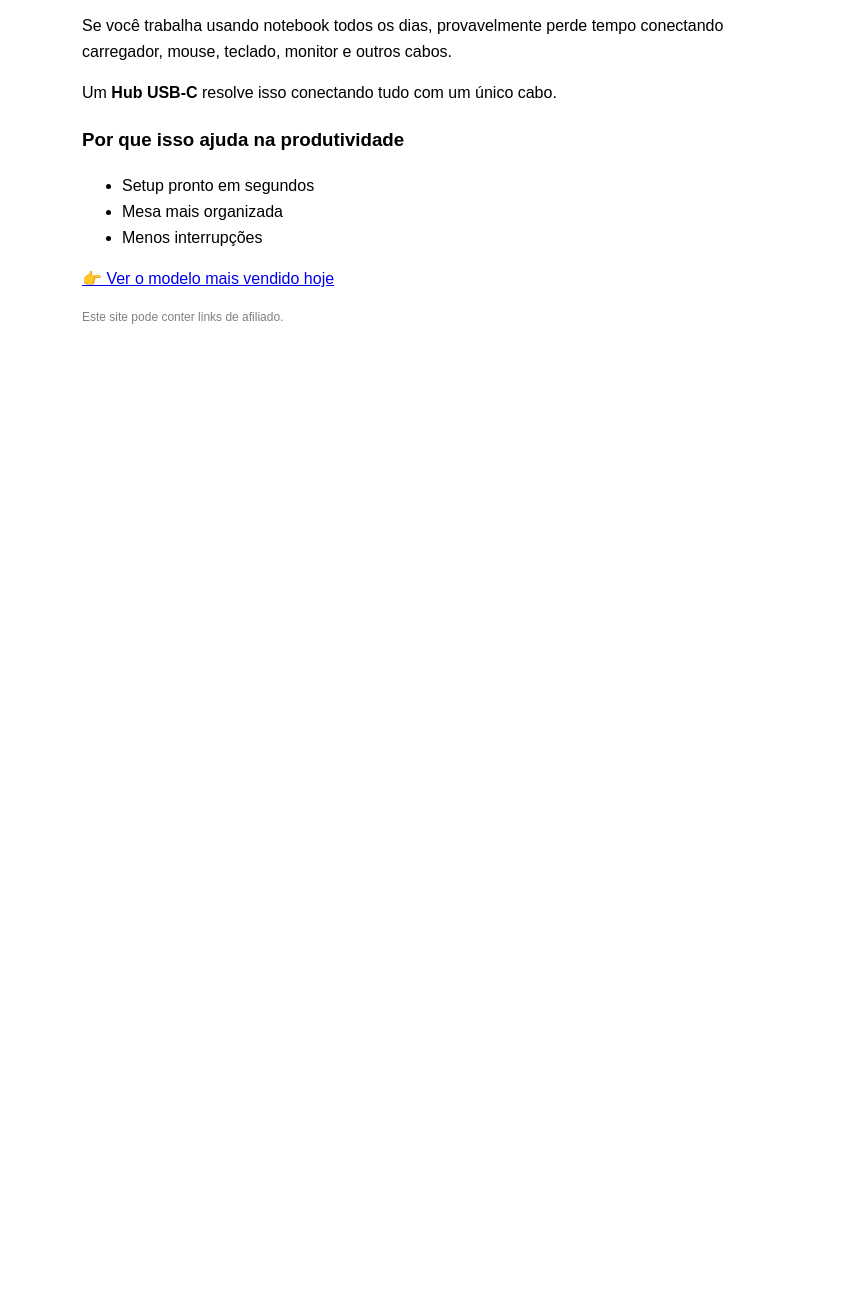
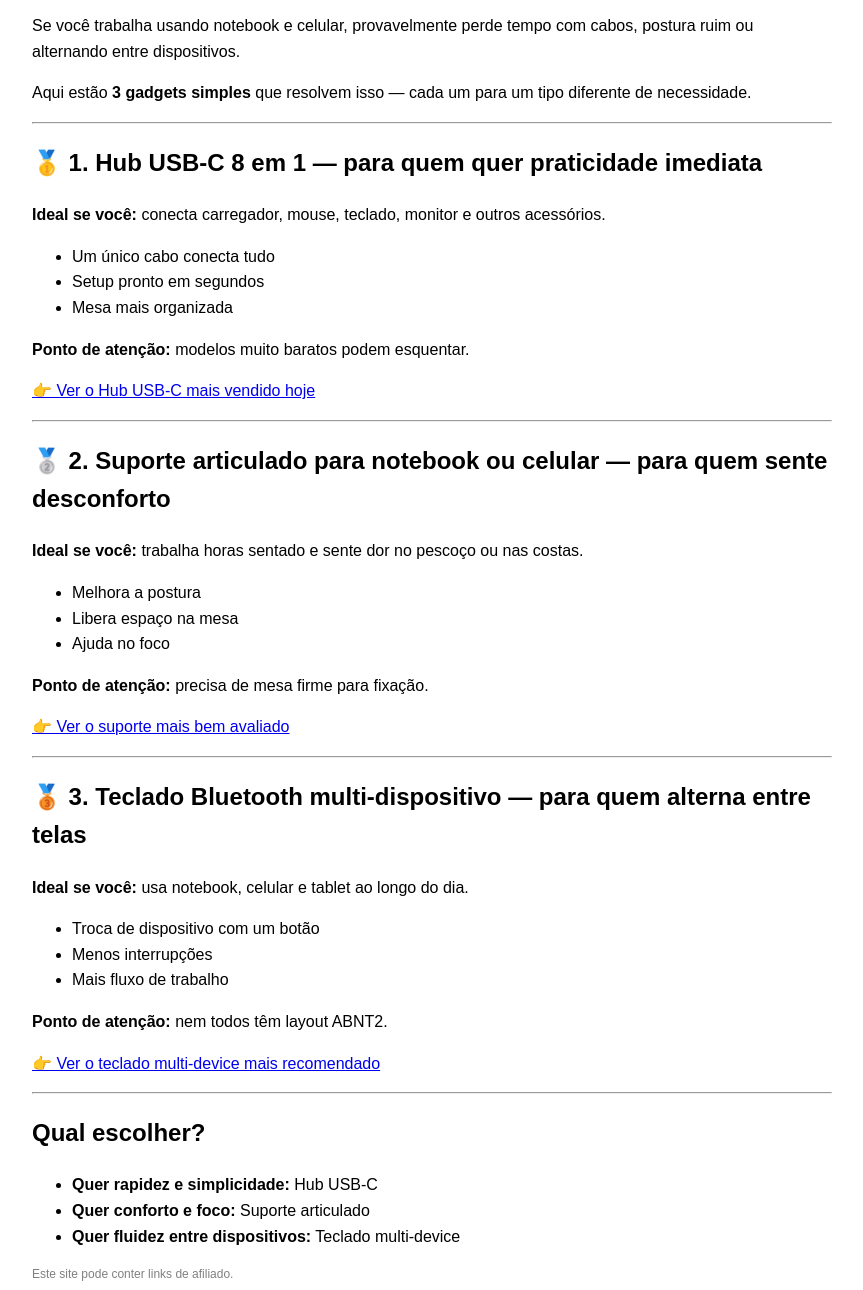
Before and after one commit to rafaelsalbuquerque-collab/produtividade-home-office, a plain HTML site: page index.html in a window 1280 px wide. Shown: the part 132-1422 px from the top of the page, without its empty margins (208-1071 px from the left). Before the commit the page ends 800 px from the top, so only its background shows below. Drawn offline with Linux system fonts and the light colour scheme.

Commit message:
Update index.html

```diff
--- a/index.html
+++ b/index.html
@@ -2,31 +2,93 @@
 <html lang="pt-BR">
 <head>
 <meta charset="UTF-8">
-<title>O gadget simples que economiza tempo no home office</title>
-<meta name="description" content="Veja o gadget simples que ajuda quem trabalha com notebook a ganhar tempo e foco no home office.">
+<title>3 gadgets simples para ganhar produtividade no home office</title>
+<meta name="description" content="Comparação direta de 3 gadgets simples que ajudam quem trabalha com notebook e celular a ganhar tempo e foco no home office.">
 </head>
 
-<body style="font-family:Arial; max-width:700px; margin:auto; line-height:1.6">
+<body style="font-family:Arial; max-width:800px; margin:auto; line-height:1.6">
 
-<h1>O gadget simples que economiza tempo no home office</h1>
+<h1>3 gadgets simples para ganhar produtividade no home office</h1>
 
-<p>Se você trabalha usando notebook todos os dias, provavelmente perde tempo
-conectando carregador, mouse, teclado, monitor e outros cabos.</p>
+<p>
+Se você trabalha usando notebook e celular, provavelmente perde tempo com
+cabos, postura ruim ou alternando entre dispositivos.
+</p>
 
-<p>Um <strong>Hub USB-C</strong> resolve isso conectando tudo com um único cabo.</p>
+<p>
+Aqui estão <strong>3 gadgets simples</strong> que resolvem isso — cada um para um tipo
+diferente de necessidade.
+</p>
 
-<h3>Por que isso ajuda na produtividade</h3>
+<hr>
+
+<h2>🥇 1. Hub USB-C 8 em 1 — para quem quer praticidade imediata</h2>
+
+<p><strong>Ideal se você:</strong> conecta carregador, mouse, teclado, monitor e outros acessórios.</p>
+
 <ul>
+<li>Um único cabo conecta tudo</li>
 <li>Setup pronto em segundos</li>
 <li>Mesa mais organizada</li>
-<li>Menos interrupções</li>
 </ul>
+
+<p><strong>Ponto de atenção:</strong> modelos muito baratos podem esquentar.</p>
 
 <p>
 <a href="https://mercadolivre.com/sec/2m8PE4F" target="_blank">
-👉 Ver o modelo mais vendido hoje
+👉 Ver o Hub USB-C mais vendido hoje
 </a>
 </p>
+
+<hr>
+
+<h2>🥈 2. Suporte articulado para notebook ou celular — para quem sente desconforto</h2>
+
+<p><strong>Ideal se você:</strong> trabalha horas sentado e sente dor no pescoço ou nas costas.</p>
+
+<ul>
+<li>Melhora a postura</li>
+<li>Libera espaço na mesa</li>
+<li>Ajuda no foco</li>
+</ul>
+
+<p><strong>Ponto de atenção:</strong> precisa de mesa firme para fixação.</p>
+
+<p>
+<a href="https://mercadolivre.com/sec/1fCMvCZ" target="_blank">
+👉 Ver o suporte mais bem avaliado
+</a>
+</p>
+
+<hr>
+
+<h2>🥉 3. Teclado Bluetooth multi-dispositivo — para quem alterna entre telas</h2>
+
+<p><strong>Ideal se você:</strong> usa notebook, celular e tablet ao longo do dia.</p>
+
+<ul>
+<li>Troca de dispositivo com um botão</li>
+<li>Menos interrupções</li>
+<li>Mais fluxo de trabalho</li>
+</ul>
+
+<p><strong>Ponto de atenção:</strong> nem todos têm layout ABNT2.</p>
+
+<p>
+<a href="https://mercadolivre.com/sec/2kyX4rq" target="_blank">
+👉 Ver o teclado multi-device mais recomendado
+</a>
+</p>
+
+<hr>
+
+<h2>Qual escolher?</h2>
+
+<ul>
+<li><strong>Quer rapidez e simplicidade:</strong> Hub USB-C</li>
+<li><strong>Quer conforto e foco:</strong> Suporte articulado</li>
+<li><strong>Quer fluidez entre dispositivos:</strong> Teclado multi-device</li>
+</ul>
 
 <p style="font-size:12px; color:gray">
 Este site pode conter links de afiliado.
```
